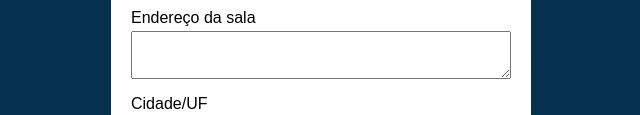
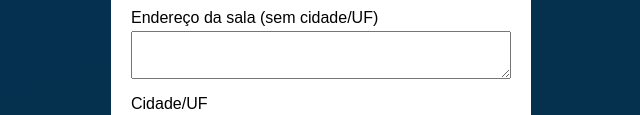
Before and after one commit to sJulioDias/GerarConfirmacao, a plain HTML site: page index.html in a window 1280 px wide. Shown: the part 276-391 px from the top of the page, without its empty margins (319-959 px from the left). Drawn offline with nearby package versions, Linux system fonts and the light colour scheme.

Commit message:
Update label for room address field

```diff
--- a/index.html
+++ b/index.html
@@ -28,7 +28,7 @@
         </label>
 
         <label>
-            Endereço da sala
+            Endereço da sala (sem cidade/UF)
             <textarea id="enderecoSala" rows="2" required></textarea>
         </label>
 
```
